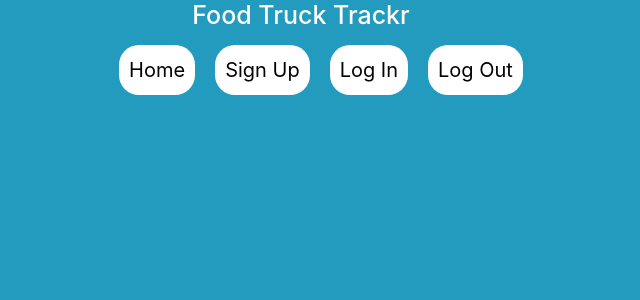
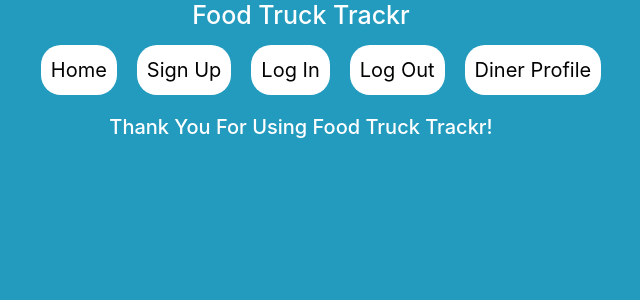
Before and after one commit to Food-Truck-Project/Front-end, a React (Create React App) app: page /dinerprofile in a window 1280 px wide. Shown: the top 300 px of the page, without its empty margins (339-979 px from the left). Built offline with nearby package versions, Linux system fonts and the light colour scheme.

Commit message:
created structure / setup dependencies / imported to app for Diner Profile card

```diff
--- a/src/App.js
+++ b/src/App.js
@@ -1,13 +1,14 @@
 import React, { useState, useEffect } from "react";
-import ReactDOM from "react-dom";
+// import ReactDOM from "react-dom";
 import { BrowserRouter as Router, Switch, Link, Route } from "react-router-dom";
-import styled from 'styled-components';
-import * as yup from "yup";
-import axios from "axios";
-import formSchema from "./schema.js";
-import SignUp from "./SignUp";
-import LogOut from "./LogOut"
-import LogIn from "./LogIn"
+// import styled from 'styled-components';
+// import * as yup from "yup";
+// import axios from "axios";
+// import formSchema from "./validation/schema.js";
+import SignUp from "./components/SignUp";
+import LogOut from "./components/Logout"
+import LogIn from "./components/LogIn"
+import DinerProfile from "./components/DinerProfile";
 import "./App.css";
 
 
@@ -20,6 +21,7 @@ function App(){
                 <li><Link to="/signup">Sign Up</Link></li>
                 <li><Link to="/login">Log In</Link></li>
                 <li><Link to="/logout">Log Out</Link></li>
+                <li><Link to="/dinerprofile">Diner Profile</Link></li>
             </ul>
         <Switch>
         <Route path="/signup">
@@ -31,6 +33,9 @@ function App(){
         <Route path="/login">
         <LogIn />
         </Route>
+        <Route path="/dinerprofile">
+        <DinerProfile />
+        </Route>
         </Switch>
         </div>
     )
--- /dev/null
+++ b/src/components/DinerProfile.js
@@ -0,0 +1,20 @@
+import React, { useState, useEffect } from "react";
+import { BrowserRouter as Router, Switch, Link, Route } from "react-router-dom";
+import axios from "axios";
+
+
+
+function DinerProfile(){
+    return (
+        <div>
+            <h2>Thank You For Using Food Truck Trackr!</h2>
+        </div>
+    )
+}
+
+
+
+
+
+
+export default DinerProfile;
--- a/src/LogIn.js
+++ b/src/components/LogIn.js
@@ -1,11 +1,11 @@
-import './SignUp.css';
+// import '../';
 import React, { useState, useEffect } from "react";
 import ReactDOM from "react-dom";
 import { BrowserRouter as Router, Switch, Link, Route } from "react-router-dom";
 import styled from 'styled-components';
 import * as yup from "yup";
 import axios from "axios";
-import formSchema from "./schema.js";
+import formSchema from "../validation/schema";
 
 
 //styling div for errors with component function return
--- a/src/SignUp.js
+++ b/src/components/SignUp.js
@@ -1,11 +1,11 @@
-import './SignUp.css';
+// import './SignUp.css';
 import React, { useState, useEffect } from "react";
 import ReactDOM from "react-dom";
 import { BrowserRouter as Router, Switch, Link, Route } from "react-router-dom";
 import styled from 'styled-components';
 import * as yup from "yup";
 import axios from "axios";
-import formSchema from "./schema.js";
+import formSchema from "../validation/schema.js";
 
 //styling div for errors with component function return
 const LoginErrors=styled.div`
```
Also changed, not shown: src/components/Logout.js (renamed from src/logout.js), src/validation/schema.js (renamed from src/schema.js).
